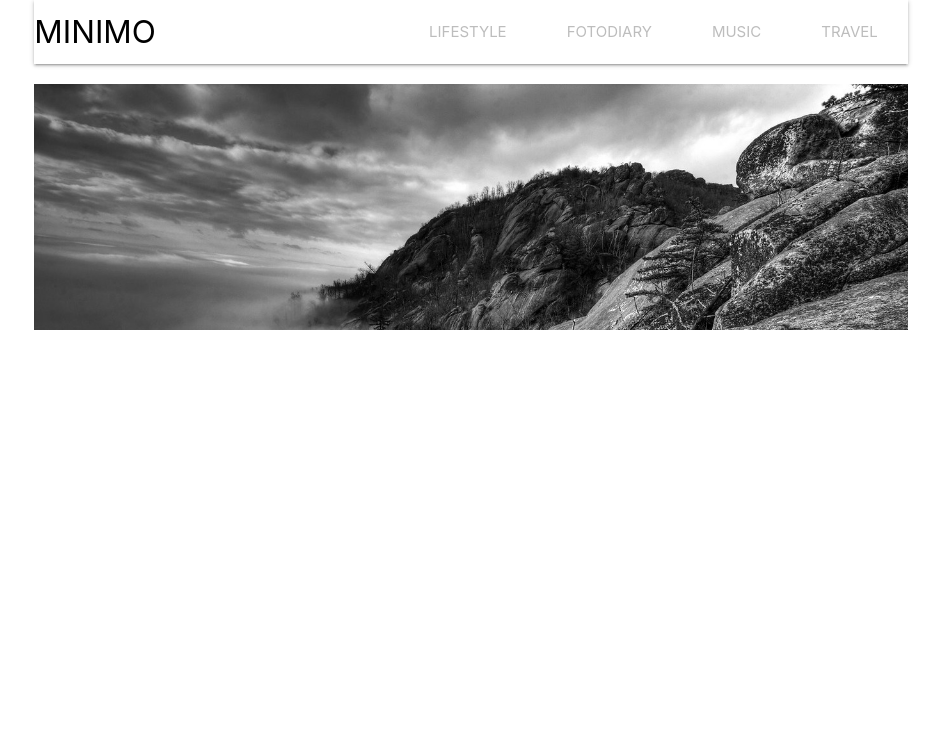
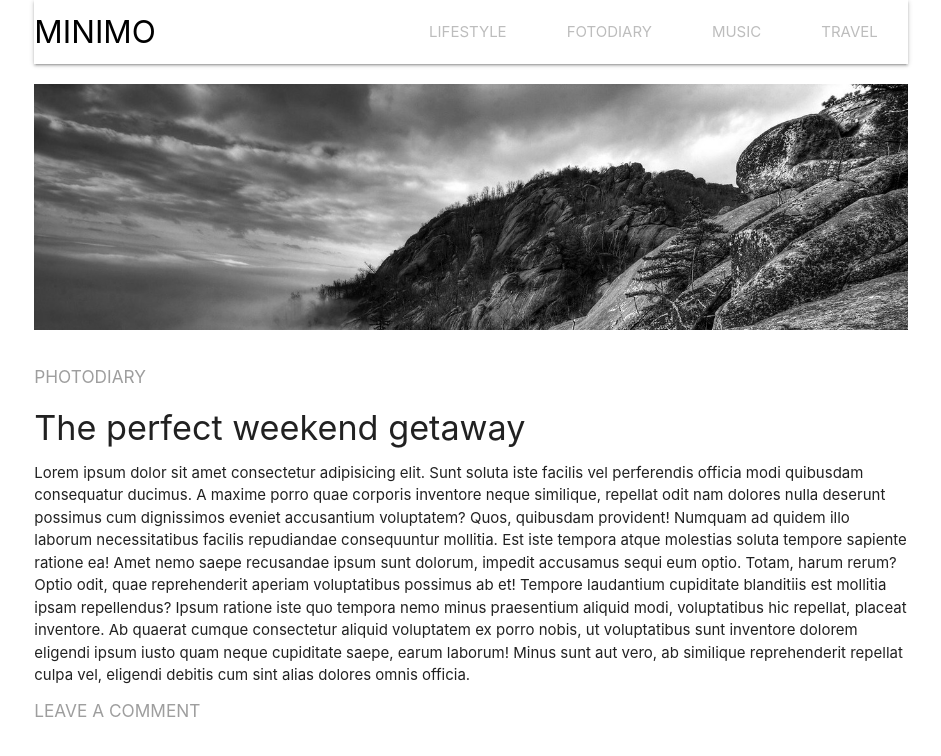
Before and after one commit to viktor23112004/DZ_20, a plain HTML site: page index.html in a window 1280 px wide. Shown: the whole page, without its empty margins (169-1110 px from the left). Drawn offline with Linux system fonts and the light colour scheme.

Commit message:
added the perfect

```diff
--- a/index.html
+++ b/index.html
@@ -12,7 +12,7 @@
 
 <div class="container">
 
-    <!-- Navbar -->
+      <!-- Navbar -->
   <div class="row">
     <div class="col s12">
       <nav>
@@ -29,20 +29,36 @@
     </div>
   </div>
 
-    <!-- Images card -->
+     <!-- Images card -->
   <div class="row">
     <div class="col s12">
       <img class="responsive-img" src="./images/gory1.jpg">
     </div>
   </div>
 
+     <!-- The perfect... -->
+  <div class="row">
+    <div class="col s12">
+        <h6 class="grey-text">PHOTODIARY</h6>
+        <h4>The perfect weekend getaway</h4>
+        <p>Lorem ipsum dolor sit amet consectetur adipisicing elit. Sunt soluta iste facilis vel perferendis officia modi quibusdam consequatur ducimus. A maxime porro quae corporis inventore neque similique, repellat odit nam dolores nulla deserunt possimus cum dignissimos eveniet accusantium voluptatem? Quos, quibusdam provident! Numquam ad quidem illo laborum necessitatibus facilis repudiandae consequuntur mollitia. Est iste tempora atque molestias soluta tempore sapiente ratione ea! Amet nemo saepe recusandae ipsum sunt dolorum, impedit accusamus sequi eum optio. Totam, harum rerum? Optio odit, quae reprehenderit aperiam voluptatibus possimus ab et! Tempore laudantium cupiditate blanditiis est mollitia ipsam repellendus? Ipsum ratione iste quo tempora nemo minus praesentium aliquid modi, voluptatibus hic repellat, placeat inventore. Ab quaerat cumque consectetur aliquid voluptatem ex porro nobis, ut voluptatibus sunt inventore dolorem eligendi ipsum iusto quam neque cupiditate saepe, earum laborum! Minus sunt aut vero, ab similique reprehenderit repellat culpa vel, eligendi debitis cum sint alias dolores omnis officia.</p>
+        <h6 class="grey-text">LEAVE A COMMENT</h6>
+    </div>
+  </div>
 
 
   <div class="row"></div>
+
+
   <div class="row"></div>
+
+
   <div class="row"></div>
+
+
   <div class="row"></div>
-  <div class="row"></div>
+
+
   <div class="row"></div>
 
 
```
